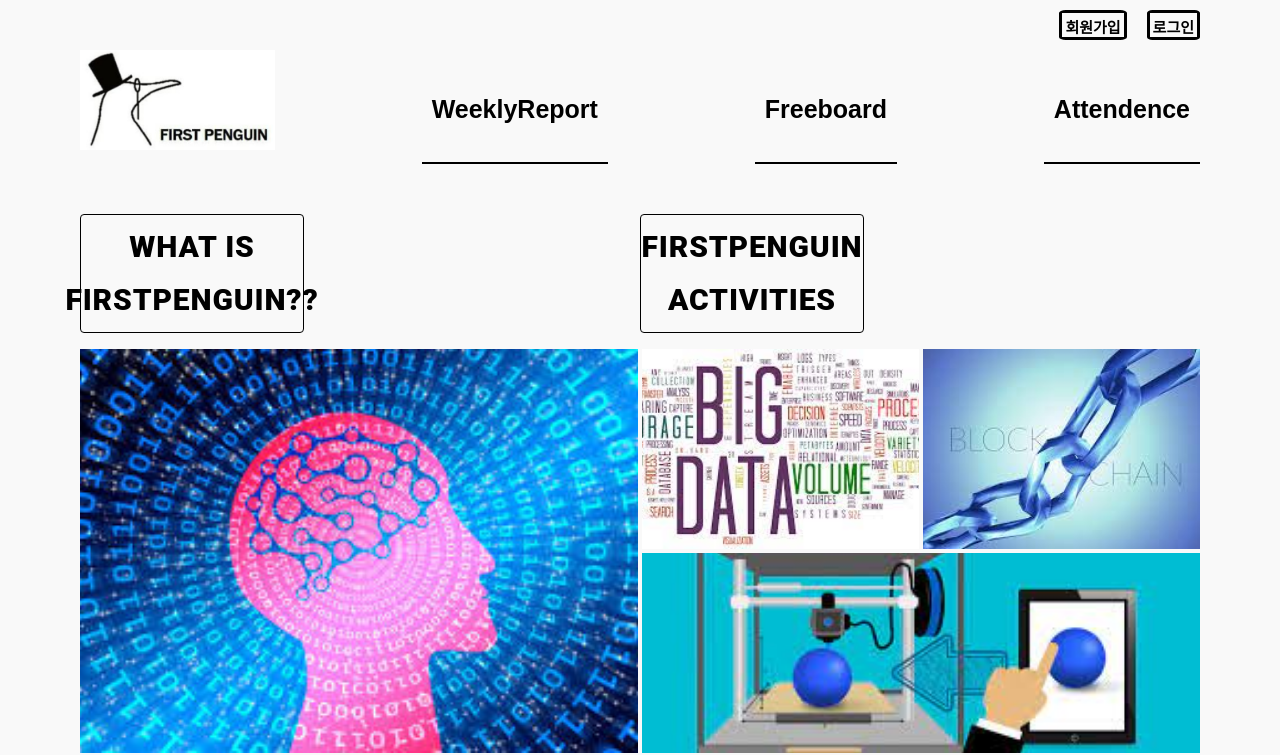
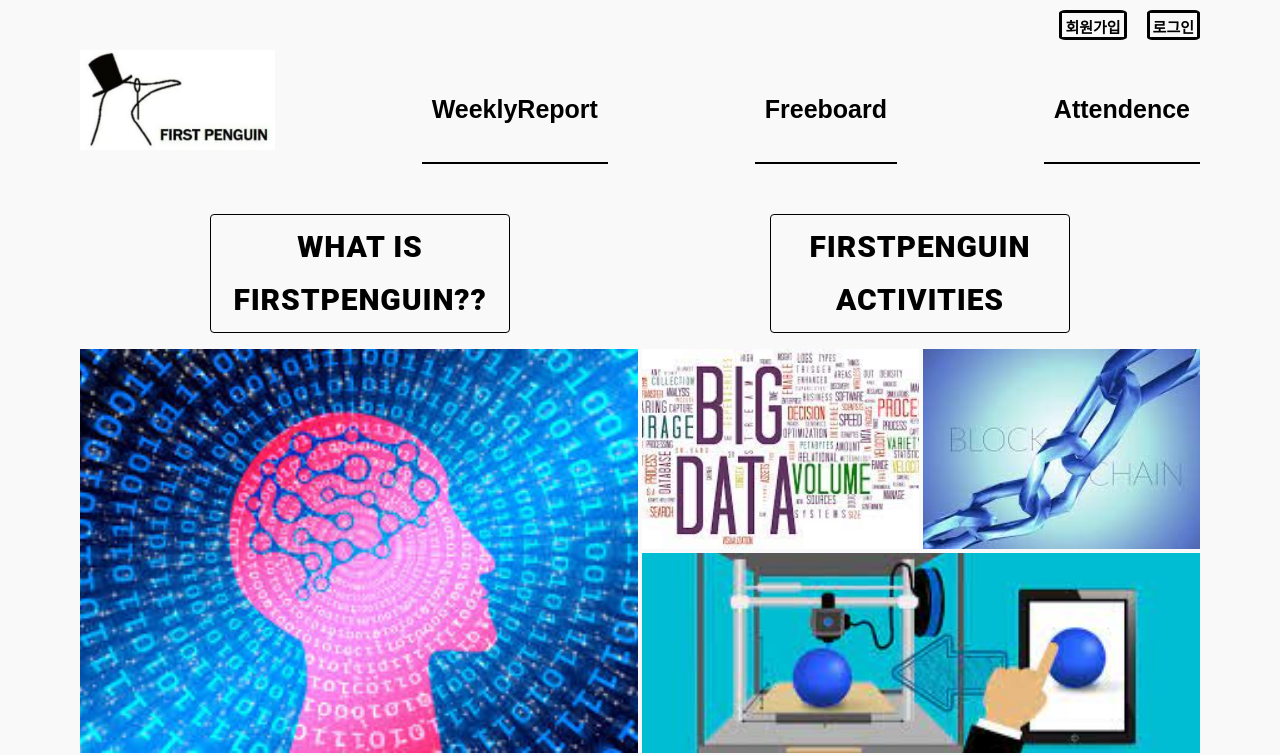
Before and after one commit to firstPenguin1398/firstPenguin, a React (Create React App) app in the folder frontend/: page / in a window 1280 px wide. Shown: the top 755 px of the page. Built offline with nearby package versions, Linux system fonts and the light colour scheme.

Commit message:
Modal Button Edit

```diff
--- a/frontend/src/components/Home/BasicModal.js
+++ b/frontend/src/components/Home/BasicModal.js
@@ -17,7 +17,9 @@ const style = {
 };
 
 const buttonStyle = {
-  width: "40%",
+  display: "block",
+  width: "300px",
+  margin: "auto",
   color: "black",
   fontWeight: "900",
   fontSize: "30px",
```
